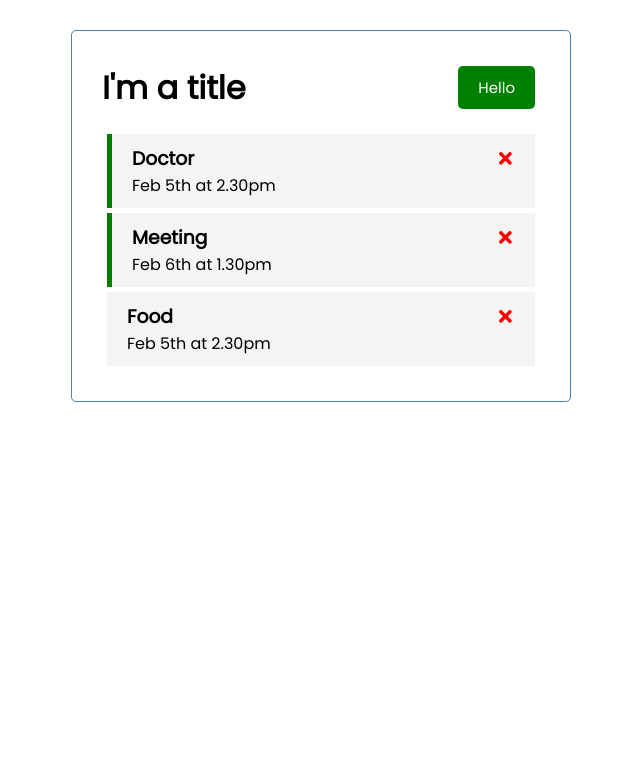
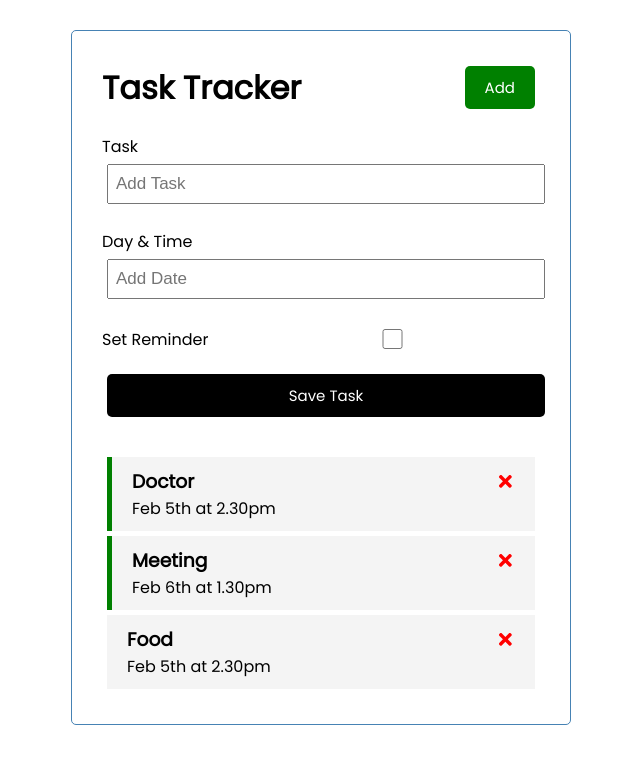
Before and after one commit to tomso11/task-tracker, a React (Create React App) app: page / in a window 1280 px wide. Shown: the top 764 px of the page, without its empty margins (319-959 px from the left). Built offline with nearby package versions, Linux system fonts and the light colour scheme.

Commit message:
add task form feature

```diff
--- a/src/App.js
+++ b/src/App.js
@@ -3,7 +3,8 @@
 import Tasks from './components/Tasks';
 import './App.css';
 import { useState } from 'react';
-import { FaToiletPaperSlash } from 'react-icons/fa';
+import AddTask from './components/AddTask';
+
 
 function App() {
 
@@ -28,6 +29,13 @@
     },
 ])
 
+// Add Task
+const addTask = (task) => {
+  const id = Math.floor(Math.random() * 10000 )+ 1
+  const newTask = {id, ...task}
+  setTasks([...tasks, newTask])
+}
+
 //Delete Task
 const deleteTask = (id) => {
   setTasks(tasks.filter((task) => task.id !==id))
@@ -40,7 +48,8 @@
 
   return (
     <div className="container">
-      <Header title = {"I'm a title"}/>
+      <Header title = {"Task Tracker"}/>
+      <AddTask onAdd={addTask}/>
       {tasks.length > 0 ? <Tasks tasks = {tasks} onDelete={deleteTask} onToggle={toggleReminder}/> : ('No tasks to show')}
     </div>
   );
--- /dev/null
+++ b/src/components/AddTask.js
@@ -0,0 +1,44 @@
+import React from 'react';
+import { useState } from 'react';
+
+const AddTask = ({onAdd}) => {
+  const [text, setText] = useState('')
+  const [day, setDay] = useState('')
+  const [reminder, setReminder] = useState(false)
+
+  const onSubmit = (e) => {
+    e.preventDefault()
+
+    if(!text){
+      alert('Please add a task')
+      return
+    }
+
+    onAdd({text,day,reminder})
+
+    setText('')
+    setDay('')
+    setReminder(false)
+  }
+  return (
+    <form className='add-form' onSubmit={onSubmit}>
+      <div className='form-control'>
+        <label>Task</label>
+        <input type='text' placeholder='Add Task' value={text} onChange={(e) => setText(e.target.value)}/>
+      </div>
+      <div className='form-control'>
+        <label>Day & Time</label>
+        <input type='text' placeholder='Add Date' value={day} onChange={(e) => setDay(e.target.value)} />
+      </div>
+      <div className='form-control form-control-check'>
+        <label>Set Reminder</label>
+        <input type='checkbox' checked = {reminder} value={reminder} onChange={(e) => setReminder(e.currentTarget.checked)}/>
+      </div>
+
+      <input type = 'submit' value='Save Task' className='btn btn-block' />
+
+    </form>
+    );
+};
+
+export default AddTask
--- a/src/components/Header.js
+++ b/src/components/Header.js
@@ -10,7 +10,7 @@
   return (
     <header className='header'>
         <h1>{title}</h1>
-        <Button color='green' text='Hello' onClick={onClick}/>
+        <Button color='green' text='Add' onClick={onClick}/>
     </header>
   )
 
```
